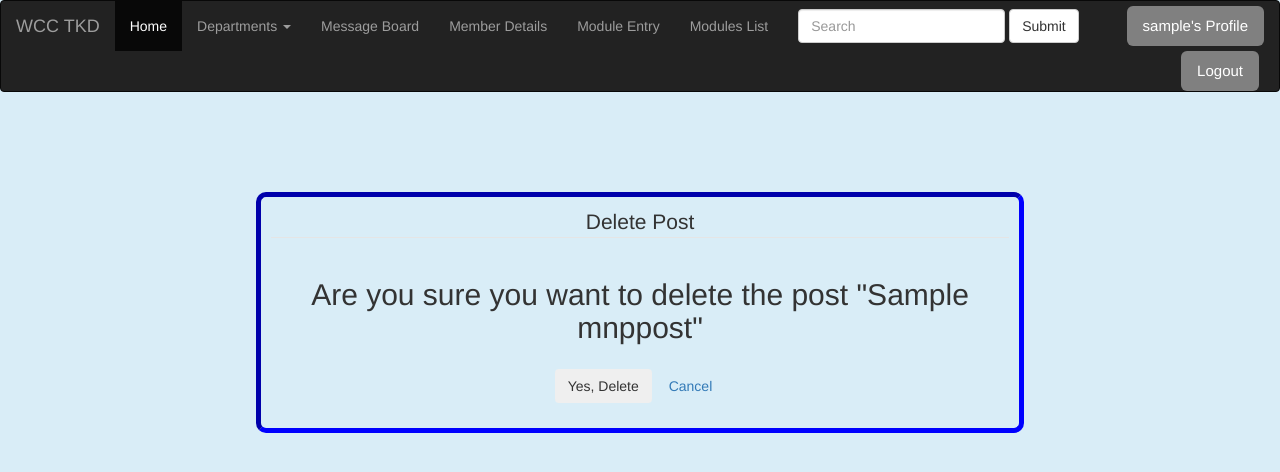
After one commit to vinaykumar1908/liveServer, a Django app: page /MnP/mnppost/1/delete/ in a window 1280 px wide. The commit adds this page. Shown: the top 472 px of the page. Run offline with Django 3.2, Linux system fonts and the light colour scheme; a user stored in the database is signed in; tables that the repository leaves empty hold one stand-in row (values such as "Sample post"); parts of the project's set-up code (start-up, migrations or seed data) failed here and were passed over; some libraries are stand-ins or nearby versions.

Commit message:
minor changes

```diff
--- a/mnp/urls.py
+++ b/mnp/urls.py
@@ -12,7 +12,7 @@ urlpatterns = [
     #path('success/', views.homeView, name='TestLink'),
     path('mnppost/<int:pk>/comment/', views.add_comment_to_post,name='add_comment_to_post'),
     #path('comment/<int:pk>/approve/', views.comment_approve, name='comment_approve'),
-    path('comment/<int:pk>/remove/', views.comment_remove, name='comment_remove'),
+    path('comment/<int:pk>/remove/', views.comment_remove, name='pcomment_remove'),
 
 
 ]
--- a/templates/base.html
+++ b/templates/base.html
@@ -57,7 +57,7 @@
                 </li>
 
                 <li><a href="{%url 'blogHome'%}">Message Board</a></li>
-                <li><a href="{%url 'empHome'%}">Employee Detail</a></li>
+                <li><a href="{%url 'empHome'%}">Member Details</a></li>
                 <li ><a href="{%url 'siding_Modules_Recieved'%}">Module Entry</a></li>
                 <li ><a href="{%url 'siding_Modules_List'%}">Modules List</a></li>
               </ul>
--- a/templates/base2.html
+++ b/templates/base2.html
@@ -57,7 +57,7 @@
                 </li>
 
                 <li><a href="{%url 'blogHome'%}">Message Board</a></li>
-                <li><a href="{%url 'empHome'%}">Employee Detail</a></li>
+                <li><a href="{%url 'empHome'%}">Member Details</a></li>
                 <li ><a href="{%url 'siding_Modules_Recieved'%}">Module Entry</a></li>
                 <li ><a href="{%url 'siding_Modules_List'%}">Modules List</a></li>
               </ul>
--- a/templates/blog/user_posts.html
+++ b/templates/blog/user_posts.html
@@ -11,9 +11,11 @@
             </div>
             <h2><a class="article-title" href="{% url 'post-detail' post.id %}">{{ post.title }}</a></h2>
             <p class="article-content">{{ post.content }}</p>
+            <a href="{% url 'post-detail' post.id %}">Comments: {{ post.approved_comments.count }}</a>
           </div>
         </article>
     {% endfor %}
+    <div class="center">
     {% if is_paginated %}
 
       {% if page_obj.has_previous %}
@@ -35,4 +37,5 @@
       {% endif %}
 
     {% endif %}
+    </div>
 {% endblock content %}
--- a/templates/contracts/user_posts.html
+++ b/templates/contracts/user_posts.html
@@ -11,9 +11,11 @@
             </div>
             <h2><a class="article-title" href="{% url 'cpost-detail' post.id %}">{{ post.title }}</a></h2>
             <p class="article-content">{{ post.content }}</p>
+            <a href="{% url 'cpost-detail' post.id %}">Comments: {{ post.approved_comments.count }}</a>
           </div>
         </article>
     {% endfor %}
+    <div class="center">
     {% if is_paginated %}
 
       {% if page_obj.has_previous %}
@@ -35,4 +37,5 @@
       {% endif %}
 
     {% endif %}
+    </div>
 {% endblock content %}
--- /dev/null
+++ b/templates/mnp/mnppost_confirm_delete.html
@@ -0,0 +1,18 @@
+{% extends "base.html" %}
+
+{% block content %}
+    <div class="content-section center" style="margin-top:100px;">
+        <form method="POST">
+            {% csrf_token %}
+            <fieldset class="form-group ">
+                <legend class="border-bottom mb-4 ">Delete Post</legend>
+             <h2>Are you sure you want to delete the post "{{ object.title }}"</h2>
+
+            </fieldset>
+            <div class="form-group">
+                <button class="btn btn-outline-danger" type="submit">Yes, Delete</button>
+                <a class="btn btn-outline-secondary" href="{% url 'mnppost-detail' object.id %}">Cancel</a>
+            </div>
+        </form>
+    </div>
+{% endblock content %}
--- a/templates/mnp/post_detail.html
+++ b/templates/mnp/post_detail.html
@@ -45,7 +45,7 @@
         <a class="btn btn-danger " href="{{comment.upload.url}}" target="_blank" > View Comment File</a>
         {%endif%}
         {%if user == comment.author%}
-        <a class="btn btn-default" href="{% url 'bcomment_remove' pk=comment.pk %}"><span class="glyphicon glyphicon-trash"></span></a>
+        <a class="btn btn-default" href="{% url 'pcomment_remove' pk=comment.pk %}"><span class="glyphicon glyphicon-trash"></span></a>
         {%endif%}
     </div>
     {% else %}
--- a/templates/mnp/user_posts.html
+++ b/templates/mnp/user_posts.html
@@ -11,9 +11,11 @@
             </div>
             <h2><a class="article-title" href="{% url 'mnppost-detail' post.id %}">{{ post.title }}</a></h2>
             <p class="article-content">{{ post.content }}</p>
+            <a href="{% url 'mnppost-detail' post.id %}">Comments: {{ post.approved_comments.count }}</a>
           </div>
         </article>
     {% endfor %}
+    <div class="center">
     {% if is_paginated %}
 
       {% if page_obj.has_previous %}
@@ -35,4 +37,5 @@
       {% endif %}
 
     {% endif %}
+    </div>
 {% endblock content %}
--- a/templates/sidings/ModulesList.html
+++ b/templates/sidings/ModulesList.html
@@ -112,13 +112,13 @@ Sidings
                 {%else%}
                 <td class='text-primary' >{{object.ModuleMadeFit}}</td>
                 {%endif%}
-                <td class='text-primary'>{{object.author}}</td>
+                <td class='text-primary'><a href="{%url 'profilePage' object.author.pk %}">{{object.author}}</a></td>
 
             </tr>
         </tbody>
         {%endfor%}
 </table>
-<div class="pagination">
+<div class="pagination center">
     {% if is_paginated %}
 
   {% if page_obj.has_previous %}
```
Also changed, not shown: templates/contracts/contractpost_confirm_delete.html (added, +18 -0 lines), templates/emp/home.html (+1 -11 lines), media/profile_pics/santt.jpg (added), 6 other files.
